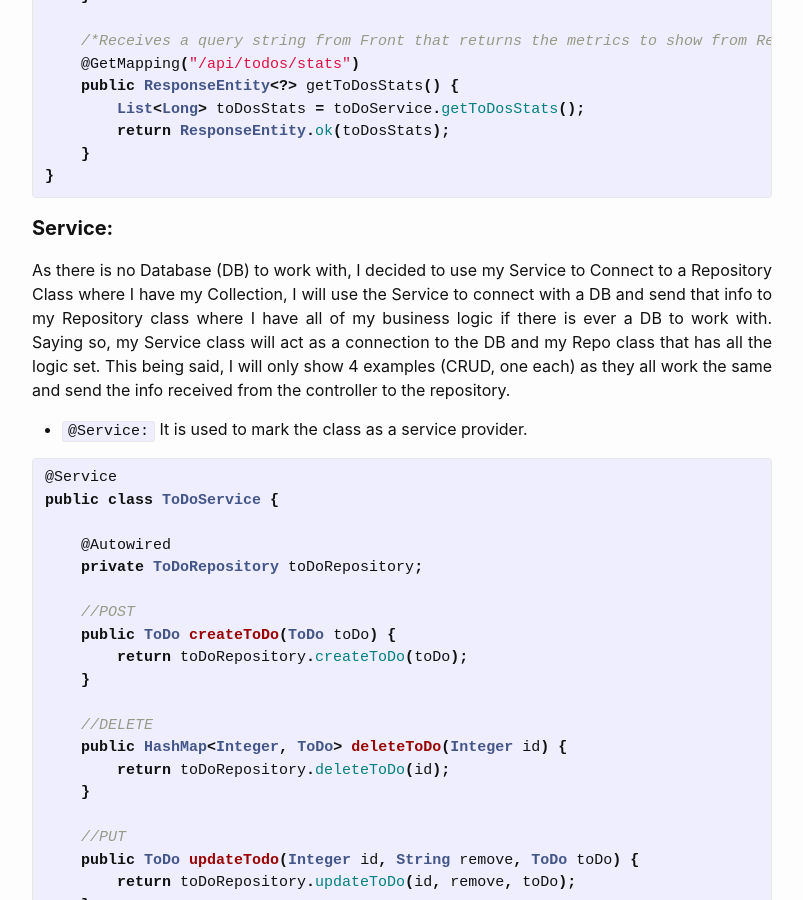
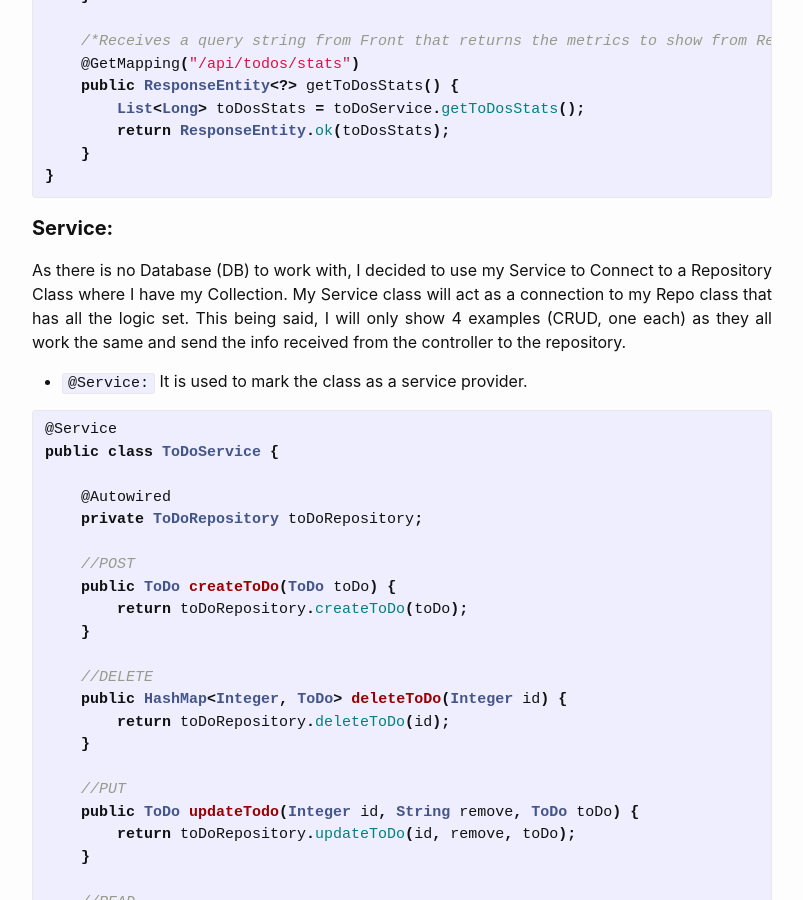
Before and after one commit to TheClerici/my-blog, a Jekyll site: the page built from blog-logs/_posts/2022-11-24-3rdTechLog.md, in a window 1280 px wide and 900 px high, scrolled down 7809 px. Shown: the whole window, without its empty margins (238-1041 px from the left). Built offline with Jekyll 4.4.1, drawn with Linux system fonts in a browser that asks for light colours.

Commit message:
service data

```diff
--- a/blog-logs/_posts/2022-11-24-3rdTechLog.md
+++ b/blog-logs/_posts/2022-11-24-3rdTechLog.md
@@ -302,7 +302,7 @@ public class ToDoController {
 
 #### **Service:**
 
-As there is no Database (DB) to work with, I decided to use my Service to Connect to a Repository Class where I have my Collection, I will use the Service to connect with a DB and send that info to my Repository class where I have all of my business logic if there is ever a DB to work with. Saying so, my Service class will act as a connection to the DB and my Repo class that has all the logic set. This being said, I will only show 4 examples (CRUD, one each) as they all work the same and send the info received from the controller to the repository.
+As there is no Database (DB) to work with, I decided to use my Service to Connect to a Repository Class where I have my Collection. My Service class will act as a connection to my Repo class that has all the logic set. This being said, I will only show 4 examples (CRUD, one each) as they all work the same and send the info received from the controller to the repository.
 
 * `@Service:` It is used to mark the class as a service provider.
 
```
